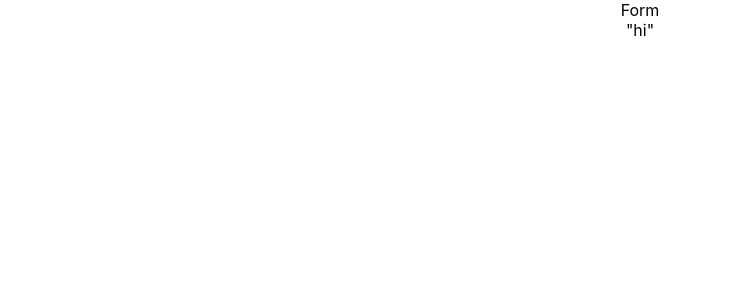
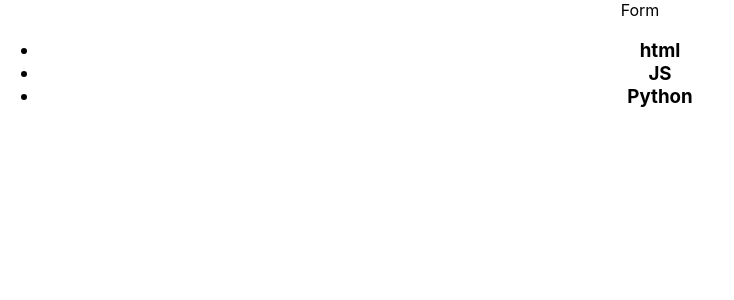
Before and after one commit to chaalia/CourseList, a React (Create React App) app: page / in a window 1280 px wide. Shown: the top 300 px of the page, without its empty margins (0-734 px from the left). Built offline with nearby package versions, Linux system fonts and the light colour scheme.

Commit message:
list of courses

```diff
--- a/src/App.js
+++ b/src/App.js
@@ -7,15 +7,25 @@ class App extends Component{
   state = {
     courses: [
       {name: "html"},
-      {name: "JS"}
+      {name: "JS"},
+      {name: "Python"}
     ]
   }
   render(){
+
+  const {courses} = this.state;
+  const courselist = courses.map((course,index) => {
+    return     <CourseList details={course} key={index}/>
+  })
   return (
-    <div className="App">
+    <section className="App">
       <CourseForm/>
-      <CourseList/>
-    </div>
+      <ul>
+        <h3>
+        {courselist}
+        </h3>
+      </ul>
+    </section>
   );
 }
 }
--- a/src/components/courseList.js
+++ b/src/components/courseList.js
@@ -1,12 +1,13 @@
-import { Component } from "react";
-import CourseForm from "./courseForm";
+import React, { Component } from "react";
 
 class CourseList extends Component{
     render() {
     return(
-        <div>
-            "hi"
-        </div>
+        <React.Fragment>
+            <li>
+                {this.props.details.name}
+            </li>
+        </React.Fragment>
     );
 }
 }
```
